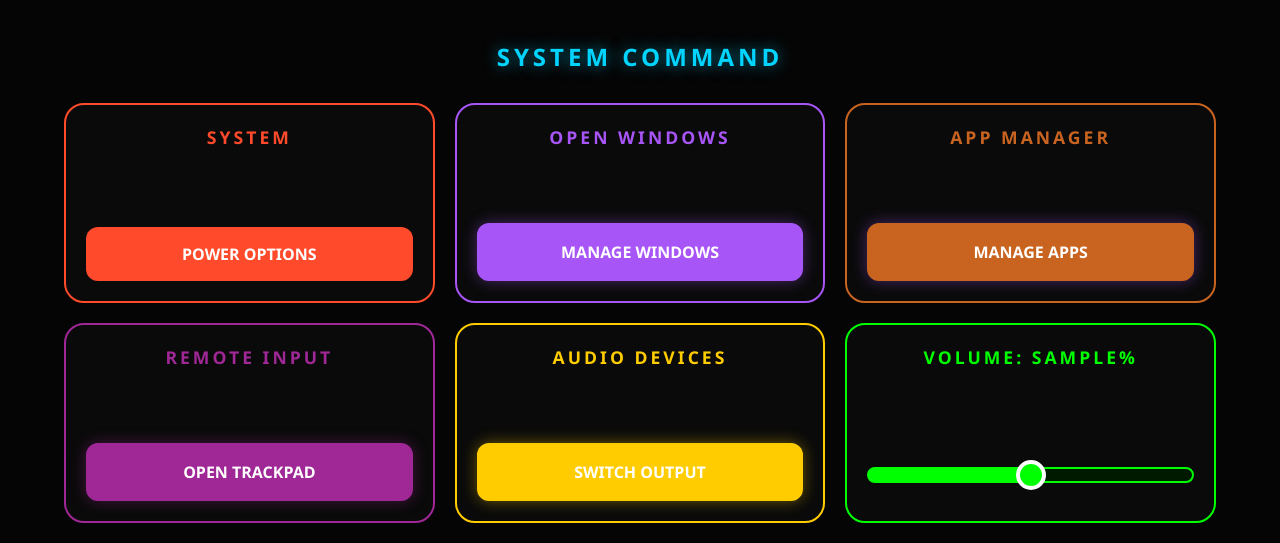
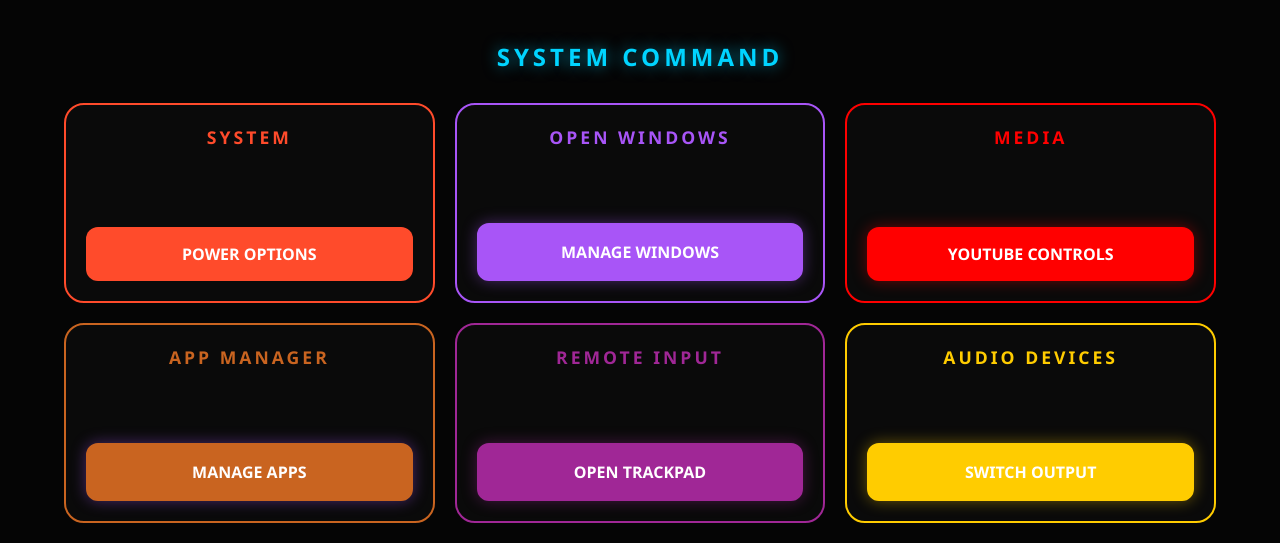
Before and after one commit to blakersinclair-bit/Computer-Switch, a Flask app: template templates/index.html in a window 1280 px wide. Shown: the top 543 px of the page. Run offline with Flask 3, Linux system fonts and the light colour scheme; the template is opened without the code that fills it: most values are stand-ins (such as "Sample title", 1, 10 or a date in 2020); parts of the project's set-up code (start-up, migrations or seed data) failed here and were passed over.

Commit message:
added youtube button

```diff
--- a/App.py
+++ b/App.py
@@ -21,8 +21,11 @@ from pycaw.constants import CLSID_MMDeviceEnumerator
 from pycaw.pycaw import IMMDeviceEnumerator, IAudioEndpointVolume
 import threading
 import queue
+from flask import Flask, render_template, request, jsonify
+from flask_cors import CORS  # <--- ADD THIS IMPORT
 
-
+app = Flask(__name__)
+CORS(app)  # <--- ADD THIS LINE RIGHT AFTER 'app = Flask'
 
 # --- DPI AWARENESS ---
 try:
@@ -34,7 +37,7 @@ except Exception:
         windll.user32.SetProcessDPIAware()
 
 pyautogui.FAILSAFE = False
-app = Flask(__name__)
+
 
 # --- MONITOR CONFIG ---
 MONITOR_MAP = { 1: 2, 2: 1 }
@@ -424,7 +427,31 @@ def launch_app():
 
     return "Invalid Path", 400
 
+# Global memory bank to hold the latest video data from Chrome
+latest_youtube_data = {"title": "No Media", "channel": "", "url": ""}
+
+@app.route('/youtube')
+def youtube_page():
+    return render_template('youtube.html')
+
+# --- 1. THE CATCHER (Listens for the Chrome Extension) ---
+@app.route('/youtube/update', methods=['POST'])
+def update_youtube():
+    from flask import request # Ensures request is available to read the incoming JSON
+    global latest_youtube_data
+
+    # When Chrome sends new data, instantly overwrite the memory bank
+    latest_youtube_data = request.json
+    return {"status": "success"}, 200
+
+# --- 2. THE DASHBOARD ROUTE (Sends data to your phone) ---
+@app.route('/youtube/pull', methods=['GET'])
+def pull_youtube():
+    from flask import jsonify
+    # Instantly hands your phone whatever is currently in the memory bank
+    return jsonify(latest_youtube_data), 200
+
 
 if __name__ == '__main__':
     # threaded=True allows simultaneous mouse & keyboard packets
-    app.run(host='0.0.0.0', port=5000, threaded=True, debug=False)
+    app.run(host='0.0.0.0', port=5000, threaded=True, debug=True)
--- a/static/style.css
+++ b/static/style.css
@@ -123,6 +123,13 @@ label {
     grid-template-columns: repeat(2, 1fr);
     gap: 10px;
     margin-bottom: 15px;
+}
+
+.btn-solid-red {
+    background: #FF0000;
+    color: white;
+    border: none;
+    box-shadow: 0 0 15px rgba(255, 0, 0, 0.4);
 }
 
 .move-btn {
--- a/templates/index.html
+++ b/templates/index.html
@@ -24,6 +24,11 @@
             <div class="control-card" style="border-color: #a855f7;">
                 <label style="color: #a855f7;">OPEN WINDOWS</label>
                 <a href="/windows" class="btn btn-solid-purple">MANAGE WINDOWS</a>
+            </div>
+
+            <div class="control-card" style="border-color: #FF0000;">
+                <label style="color: #FF0000;">MEDIA</label>
+                <a href="/youtube" class="btn btn-solid-red">YOUTUBE CONTROLS</a>
             </div>
 
             <div class="control-card" style="border-color: #c96420;">
```
Also changed, not shown: YT-Tracker/background.js (added, +15 -0 lines), YT-Tracker/content.js (added, +29 -0 lines), templates/youtube.html (added, +62 -0 lines), YT-Tracker/manifest.json (added).
